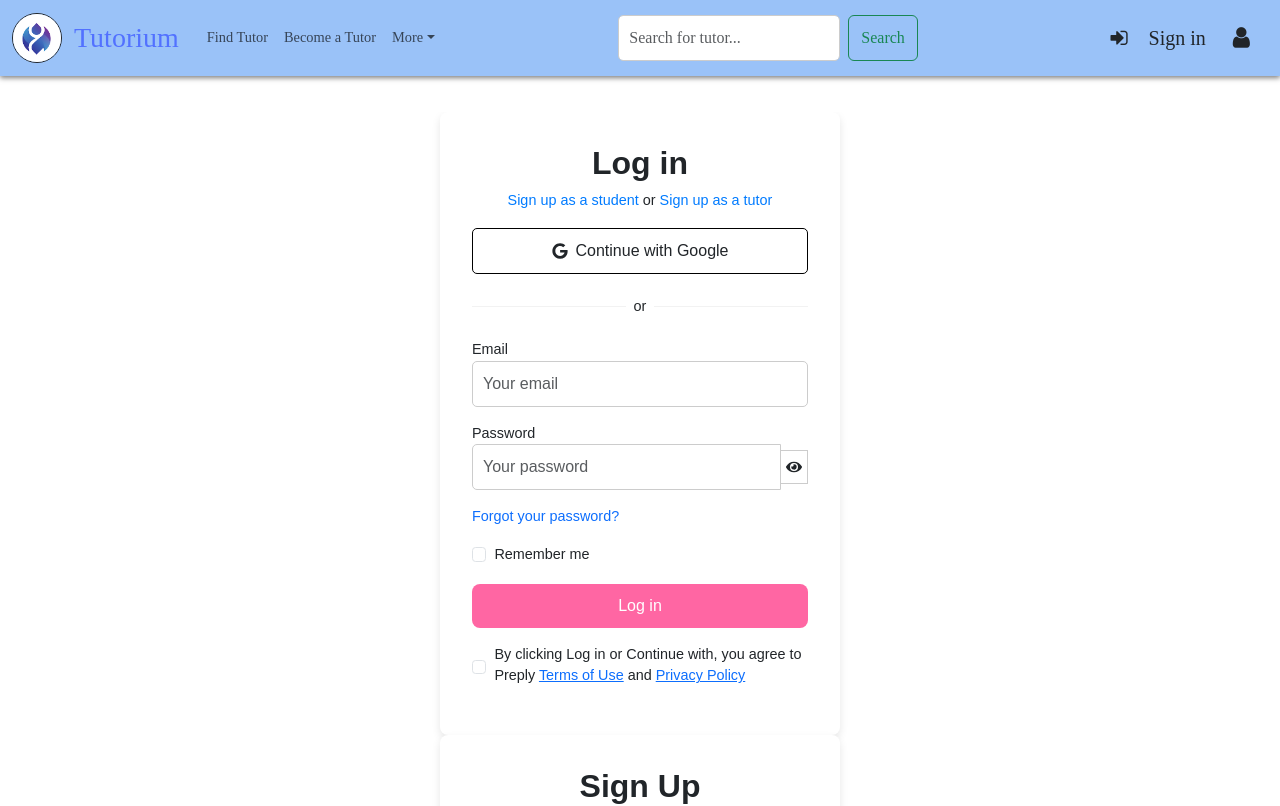
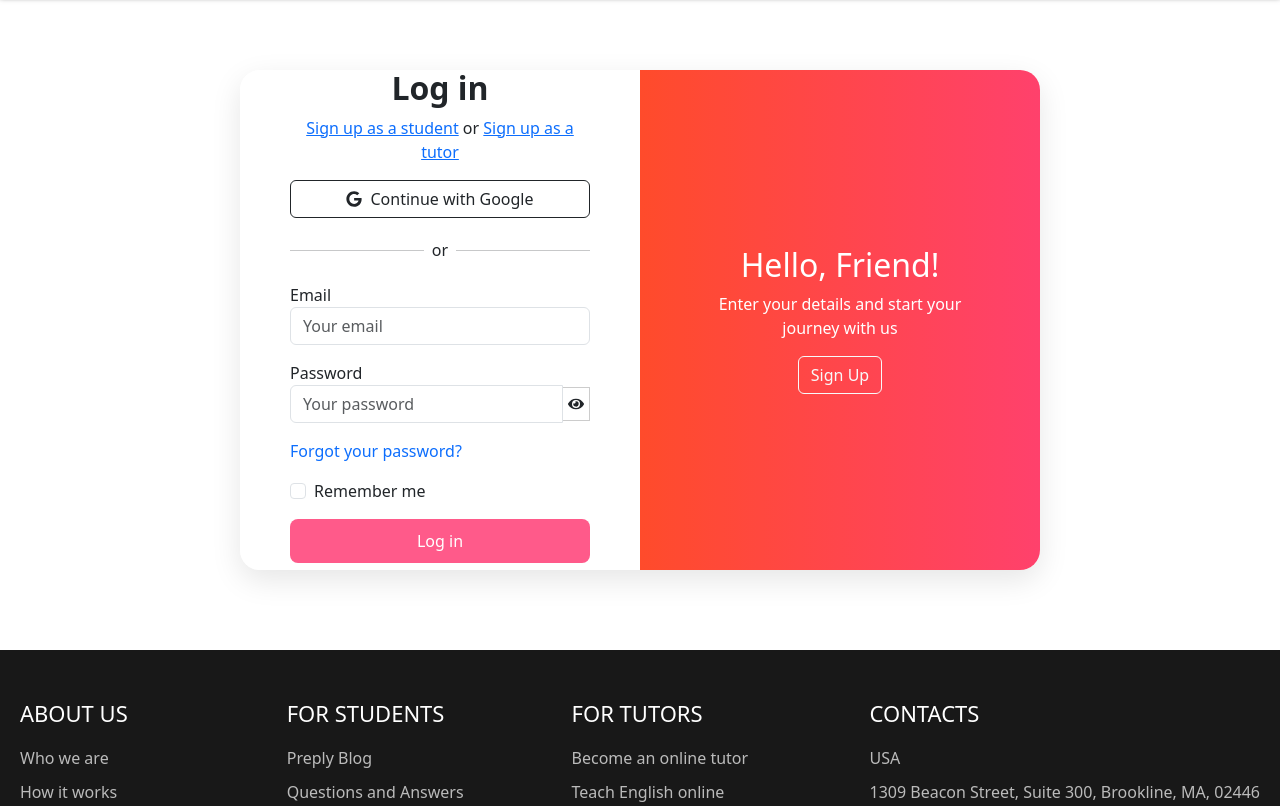
Before and after one commit to konan-1947/frontend-tutorium, a React (Vite) app: page /login in a window 1280 px wide. Shown: the top 806 px of the page. Built offline with nearby package versions, Linux system fonts and the light colour scheme; a web font is replaced by a local one.

Commit message:
10/2/2025

```diff
--- a/package.json
+++ b/package.json
@@ -12,6 +12,7 @@
   "dependencies": {
     "@radix-ui/react-dialog": "^1.1.6",
     "animate.css": "^4.1.1",
+    "aos": "^2.3.4",
     "bootstrap": "^5.3.3",
     "font-awesome": "^4.7.0",
     "lucide-react": "^0.475.0",
--- a/src/assets/css/Carousel.css
+++ b/src/assets/css/Carousel.css
@@ -22,13 +22,14 @@
     display: flex;
 }
 
+
 .image-container {
     flex: 1;
 }
 .text-effect{
 
     font-weight: bold;
-    background: linear-gradient(90deg, #0bff8d, #5eff01,#ffe819,#ff987e,#eb3c3c,#ff246d,#2c06ff,#13bcff);
+    background: linear-gradient( 90deg, #61c5ff, hsl(293, 100%, 72%),#f7beff,#1975ff,#61c5ff);
     background-size: 200% 200%;
     -webkit-background-clip: text;
     -webkit-text-fill-color: transparent;
--- a/src/assets/css/Hero.css
+++ b/src/assets/css/Hero.css
@@ -5,7 +5,7 @@
 
     background-size: cover;
     width: 100vw;
-    height: 100vh;
+    height: 120vh;
 
     overflow: hidden;
 }
@@ -18,6 +18,7 @@
     /* Màu hồng như trong hình */
     padding: 50px;
     color: white;
+
 }
 
 .hero-content {
--- a/src/assets/css/Login.css
+++ b/src/assets/css/Login.css
@@ -1,108 +1,149 @@
-body {
-    padding-top: 7rem;
-    background-color: #ffffff;
-    font-family: Arial, sans-serif;
-    font-size: 0.9rem;
+/* ======== Container chính ======== */
+.login-container {
+    margin: 70px auto;
+    display: flex;
+    position: relative;
+    width: 800px;
+    height: 500px;
+    border-radius: 20px;
+    box-shadow: 0px 10px 30px rgba(0, 0, 0, 0.1);
+    overflow: hidden;
+    display: flex;
+    background: #fff;
 }
 
-.login-container {
-    max-width: 400px;
-    margin: auto;
-    padding: 2rem;
-    border-radius: 8px;
-    box-shadow: 0 4px 8px rgba(0, 0, 0, 0.1);
-    background-color: #fff;
+/* ======== Form Wrapper (chứa Sign In & Sign Up) ======== */
+.form-wrapper {
+    display: flex;
+    width: 200%;
+    height: 100%;
+    transition: transform 0.5s ease-in-out;
+}
+
+/* Khi active, dịch chuyển form-wrapper sang trái */
+.right-panel-active .form-wrapper {
+    transform: translateX(-50%);
+}
+
+/* Form Sign In & Sign Up */
+.sign-in-container,
+.sign-up-container {
+    width: 50%;
+    height: 100%;
+    display: flex;
+    align-items: center;
+    justify-content: center;
+    padding: 50px;
+    transition: opacity 0.5s ease-in-out, transform 0.5s ease-in-out;
+    background: #fff;
+}
+
+/* Mặc định Sign Up ẩn đi */
+.sign-up-container {
+    opacity: 0;
+    transform: translateX(50px);
+    pointer-events: none;
+}
+
+/* Khi active, Sign Up xuất hiện */
+.right-panel-active .sign-up-container {
+    opacity: 1;
+    transform: translateX(0);
+    pointer-events: auto;
+}
+
+/* Sign In ban đầu hiển thị */
+.sign-in-container {
+    opacity: 1;
+    transform: translateX(0);
+    pointer-events: auto;
+}
+
+/* Khi active, Sign In biến mất */
+.right-panel-active .sign-in-container {
+    opacity: 0;
+    transform: translateX(-50px);
+    pointer-events: none;
+}
+
+/* ======== Overlay Layer ======== */
+.overlay-container {
+    position: absolute;
+    top: 0;
+    left: 50%;
+    width: 50%;
+    height: 100%;
+    background: linear-gradient(to right, #ff4b2b, #ff416c);
+    color: white;
     text-align: center;
+    transition: transform 0.5s ease-in-out, background 1s ease-in-out;
+    display: flex;
+    justify-content: center;
+    align-items: center;
+    padding: 50px;
+    z-index: 10;
+}
+
+/* Khi active, overlay trượt sang trái */
+.right-panel-active .overlay-container {
+    transform: translateX(-100%);
+}
+
+/* Hiệu ứng đổi màu overlay khi click */
+.overlay-container.overlay-active {
+    background: linear-gradient(to right, #1e3c72, #2a5298);
 
 }
 
-h2 {
+
+/* Nội dung trong overlay */
+.overlay {
+    text-align: center;
+    transition: opacity 0.5s ease-in-out, transform 0.5s ease-in-out;
+}
+
+/* Hiệu ứng hover cho button */
+button {
+    transition: 0.3s;
+    border-radius: 5px;
+    padding: 10px 20px;
     font-weight: bold;
 }
 
-p a {
-    color: #007bff;
-    text-decoration: none;
+button:hover {
+    transform: scale(1.05);
+    box-shadow: 0px 5px 15px rgba(0, 0, 0, 0.2);
 }
 
-p a:hover {
-    text-decoration: underline;
+/* Hiệu ứng fade-in/fade-out cho text */
+.fade-text {
+    opacity: 0;
+    transform: translateY(10px);
+    animation: fadeText 0.5s ease-in-out forwards;
 }
 
-.social-login button {
-    display: flex;
-    align-items: center;
-    justify-content: center;
-    border: 1px solid #000;
-    border-radius: 5px;
-    padding: 10px;
-    font-size: 16px;
+@keyframes fadeText {
+    from {
+        opacity: 0;
+        transform: translateY(10px);
+    }
+    to {
+        opacity: 1;
+        transform: translateY(0);
+    }
 }
 
-.social-login button:hover {
-    background-color: #f8f9fa;
+/* Thêm hiệu ứng fade cho overlay */
+.fade-in {
+    opacity: 1;
+    transform: translateY(0);
+    transition: opacity 0.5s ease-in-out, transform 0.5s ease-in-out;
 }
 
-.separator {
-    display: flex;
-    align-items: center;
-    text-align: center;
+.fade-out {
+    opacity: 0;
+
+    transition: opacity 0.5s ease-in-out, transform 0.5s ease-in-out;
 }
 
-.separator hr {
-    flex-grow: 1;
-    border: none;
-    border-top: 1px solid #ccc;
-}
-
-.input-group {
-    display: flex;
-    align-items: center;
-}
-
-.input-group-text {
-    cursor: pointer;
-    background: transparent;
-    border: none;
-}
-
-.form-control {
-    padding: 10px;
-    border-radius: 5px;
-    border: 1px solid #ccc;
-}
-
-.form-check-input {
-    margin-right: 8px;
-}
-
-.btn-primary {
-    background-color: #ff66a3 !important;
-    border: none;
-    padding: 10px;
-    font-size: 16px;
-    border-radius: 5px;
-}
-
-.btn-primary:hover {
-    background-color: #ff3385 !important;
-}
-
-.small {
-    font-size: 12px;
-}
-.text-login{
-    font-size: 0.9rem;
-
-}
-.small a {
-    color: #007bff;
-    text-decoration: none;
-}
-
-.password-toggle{
-    background: transparent;
-}
-.small a:hover {
-    text-decoration: underline;
-}
+/* Cải thiện responsive */
--- a/src/assets/css/Navbar.css
+++ b/src/assets/css/Navbar.css
@@ -10,6 +10,8 @@
     z-index: 1000;
     /* Đảm bảo navbar luôn nằm trên */
     box-shadow: 0px 2px 5px rgba(0, 0, 0, 0.5);
+    background: rgba(255, 255, 255, 0.2); /* Màu nền trắng trong suốt 20% */
+    backdrop-filter: blur(10px);
 }
 
 .chu-goc-ben-trai-navbar {
@@ -26,7 +28,8 @@
 .nut-dang-nhap {
     color: #5271ff;
     background-color: transparent;
-    border-radius: 8px;
+    border-radius: 10px;
+    border: 1px solid #000000;
 }
 
 .nut-dang-nhap:hover {
@@ -35,9 +38,7 @@
 }
 
 .mau-nen-navbar {
-    background-color: #9ac2f8;
-
-
+    background: linear-gradient(to bottom #9ac2f8);
 
 }
 
--- a/src/components/BecomeTutor.jsx
+++ b/src/components/BecomeTutor.jsx
@@ -1,23 +1,30 @@
-import React from 'react';
+import React, { useEffect } from 'react';
 import Tur from '../assets/img/tur.jpg';
+import AOS from 'aos';
+import 'aos/dist/aos.css'; // Import CSS của AOS
 import '../assets/css/becometutor.css';
+
 const BecomeTutorSection = () => {
+  useEffect(() => {
+    AOS.init({ duration: 1000 });
+  }, []);
+
   return (
     <section className="become-tutor-section">
-      <div className="become-tutor-image">
-        <img src={Tur} alt="Tutor" /> {/* Thay đổi URL ảnh theo ý bạn */}
+      <div className="become-tutor-image" data-aos="fade-right">
+        <img src={Tur} alt="Tutor" />
       </div>
       <div className="become-tutor-content">
-        <h1>Become a tutor</h1>
-        <p>Earn money sharing your expert knowledge with students. </p>
-        <p>Sign up to start tutoring online with Preply.</p>
+        <h1 data-aos="fade-up" data-aos-delay="200">Become a tutor</h1>
+        <p data-aos="fade-up" data-aos-delay="400">Earn money sharing your expert knowledge with students.</p>
+        <p data-aos="fade-up" data-aos-delay="600">Sign up to start tutoring online with Preply.</p>
         <ul>
-          <li>Find new students</li>
-          <li>Grow your business</li>
-          <li>Get paid securely</li>
+          <li data-aos="fade-up" data-aos-delay="800">Find new students</li>
+          <li data-aos="fade-up" data-aos-delay="1000">Grow your business</li>
+          <li data-aos="fade-up" data-aos-delay="1200">Get paid securely</li>
         </ul>
-        <button className="become-tutor-button">Become a tutor &rarr;</button>
-        <div className="platform-info">
+        <button className="become-tutor-button" data-aos="fade-up" data-aos-delay="1400">Become a tutor &rarr;</button>
+        <div className="platform-info" data-aos="fade-up" data-aos-delay="1600">
           <a href="#">How our platform works</a>
         </div>
       </div>
--- a/src/components/Login.jsx
+++ b/src/components/Login.jsx
@@ -1,36 +1,52 @@
 import React, { useState } from 'react';
-import { FaGoogle, FaFacebook, FaApple, FaEye, FaEyeSlash } from 'react-icons/fa';
+import { FaGoogle, FaEye, FaEyeSlash } from 'react-icons/fa';
 import 'bootstrap/dist/css/bootstrap.min.css';
 import '../assets/css/Login.css';
 
+
 const LoginPage = () => {
+    const [isSignUpActive, setIsSignUpActive] = useState(false);
     const [passwordVisible, setPasswordVisible] = useState(false);
+    const [confirmPasswordVisible, setConfirmPasswordVisible] = useState(false);
+    const [fadeClass, setFadeClass] = useState("fade-in");
+    const [overlayActive, setOverlayActive] = useState(false); // Thêm state cho overlay
 
-    const togglePasswordVisibility = () => {
-        console.log("Toggling password visibility");
-        setPasswordVisible(!passwordVisible);
+    const handleToggle = () => {
+        setFadeClass("fade-out");
+        console.log("Toggle clicked");
+        setTimeout(() => {
+            setFadeClass("fade-in");
+
+        }, 300); // Delay phù hợp với transition trong CSS
+        setTimeout(() => {
+            setIsSignUpActive((prev) => !prev);
+        },200);
+    }
+
+
+    const toggleOverlayColor = () => {
+        setOverlayActive(prev => !prev); // Toggle class overlay-active
     };
 
     return (
-        <div className="login-container">
+        <div className={`login-container ${isSignUpActive ? "right-panel-active" : ""}`}>
+            {/* Sign In Form */}
+            <div className="form-container sign-in-container">
+                <div className="form">
                     <h2 className="text-center fw-bold">Log in</h2>
                     <p className="text-center">
                         <a href="#">Sign up as a student</a> or <a href="#">Sign up as a tutor</a>
                     </p>
-
                     <div className="social-login">
                         <button className="btn btn-outline-dark w-100 d-flex align-items-center justify-content-center">
                             <FaGoogle className="me-2" /> Continue with Google
                         </button>
-
                     </div>
-
                     <div className="separator d-flex align-items-center my-3">
                         <hr className="flex-grow-1" />
                         <span className="mx-2">or</span>
                         <hr className="flex-grow-1" />
                     </div>
-
                     <form className='text-login'>
                         <div className="mb-3 text-start">
                             <label>Email</label>
@@ -43,9 +59,8 @@
                                     type={passwordVisible ? "text" : "password"}
                                     className="form-control"
                                     placeholder="Your password"
-                            style={{ paddingRight: '2.5rem' }}
                                 />
-                        <div className="input-group-text password-toggle" onClick={togglePasswordVisibility}>
+                                <div className="input-group-text password-toggle" onClick={() => setPasswordVisible(!passwordVisible)}>
                                     {passwordVisible ? <FaEyeSlash /> : <FaEye />}
                                 </div>
                             </div>
@@ -57,13 +72,68 @@
                             <input type="checkbox" className="form-check-input" id="rememberMe" />
                             <label className="form-check-label" htmlFor="rememberMe">Remember me</label>
                         </div>
-                <button className="btn btn-primary w-100" style={{ backgroundColor: '#ff66a3', border: 'none' }}>Log in</button>
+                        <button className="btn btn-primary w-100">Log in</button>
                     </form>
-            <div className="d-flex align-items-center my-3 text-start">
-                    <input type="checkbox" className="form-check-input me-2" id="agreeTerms" />
-                    <label className="form-check-label" htmlFor="agreeTerms">
-                        By clicking Log in or Continue with, you agree to Preply <a href="#">Terms of Use</a> and <a href="#">Privacy Policy</a>
-                    </label>
+                </div>
+            </div>
+
+            {/* Sign Up Form */}
+            <div className="form-container sign-up-container">
+                <div className="form">
+                    <h2 className="text-center fw-bold">Sign Up</h2>
+                    <p className="text-center">
+                        Already have an account? <a href="#" onClick={() => setIsSignUpActive(false)}>Log in</a>
+                    </p>
+                    <div className="social-login">
+                        <button className="btn btn-outline-dark w-100 d-flex align-items-center justify-content-center">
+                            <FaGoogle className="me-2" /> Continue with Google
+                        </button>
+                    </div>
+                    <div className="separator d-flex align-items-center my-3">
+                        <hr className="flex-grow-1" />
+                        <span className="mx-2">or</span>
+                        <hr className="flex-grow-1" />
+                    </div>
+                    <form>
+                        <div className="mb-3 text-start">
+                            <label>Full Name</label>
+                            <input type="text" className="form-control" placeholder="Your full name" />
+                        </div>
+                        <div className="mb-3 text-start">
+                            <label>Email</label>
+                            <input type="email" className="form-control" placeholder="Your email" />
+                        </div>
+                        <div className="mb-3 text-start">
+                            <label>Password</label>
+                            <div className="input-group">
+                                <input
+                                    type={passwordVisible ? "text" : "password"}
+                                    className="form-control password-input"
+                                    placeholder="Create a password"
+                                />
+                                <div className="input-group-text password-toggle" onClick={() => setPasswordVisible(!passwordVisible)}>
+                                    {passwordVisible ? <FaEyeSlash /> : <FaEye />}
+                                </div>
+                            </div>
+                        </div>
+                        <button className="btn btn-primary w-100">Sign Up</button>
+                    </form>
+                </div>
+            </div>
+
+            {/* Overlay Panel */}
+            <div className={`overlay-container ${overlayActive ? "overlay-active" : ""}`} >
+                <div className={`overlay ${fadeClass}`}>
+                    <div className="text-wrapper">
+                        <h2 className="fade-text">{isSignUpActive ? "Welcome Back!" : "Hello, Friend!"}</h2>
+                        <p className="fade-text">
+                            {isSignUpActive ? "If you already have an account, log in now." : "Enter your details and start your journey with us"}
+                        </p>
+                        <button className="btn btn-outline-light"  onClick={() => { handleToggle(); toggleOverlayColor(); }}>
+                            {isSignUpActive ? "Sign In" : "Sign Up"}
+                        </button>
+                    </div>
+                </div>
             </div>
         </div>
     );
--- a/src/main.jsx
+++ b/src/main.jsx
@@ -11,7 +11,7 @@
 createRoot(document.getElementById('root')).render(
   <StrictMode>
 
-    <User/>
+    <User />
 
   </StrictMode>,
 )
--- a/src/pages/Auth.jsx
+++ b/src/pages/Auth.jsx
@@ -8,9 +8,9 @@
     return (
         <div className='home-overflow'>
 
-                <Navbar />
+
                 <Login/>
-                <Signup/>
+
                 <Footer />
 
         </div>
```
Also changed, not shown: src/components/Carousel.jsx (+14 -9 lines), src/components/Hero.jsx (+19 -8 lines), 1 other file (tests, documents, lock files or other folders). Lines whose indentation alone changed are shown as unchanged.
